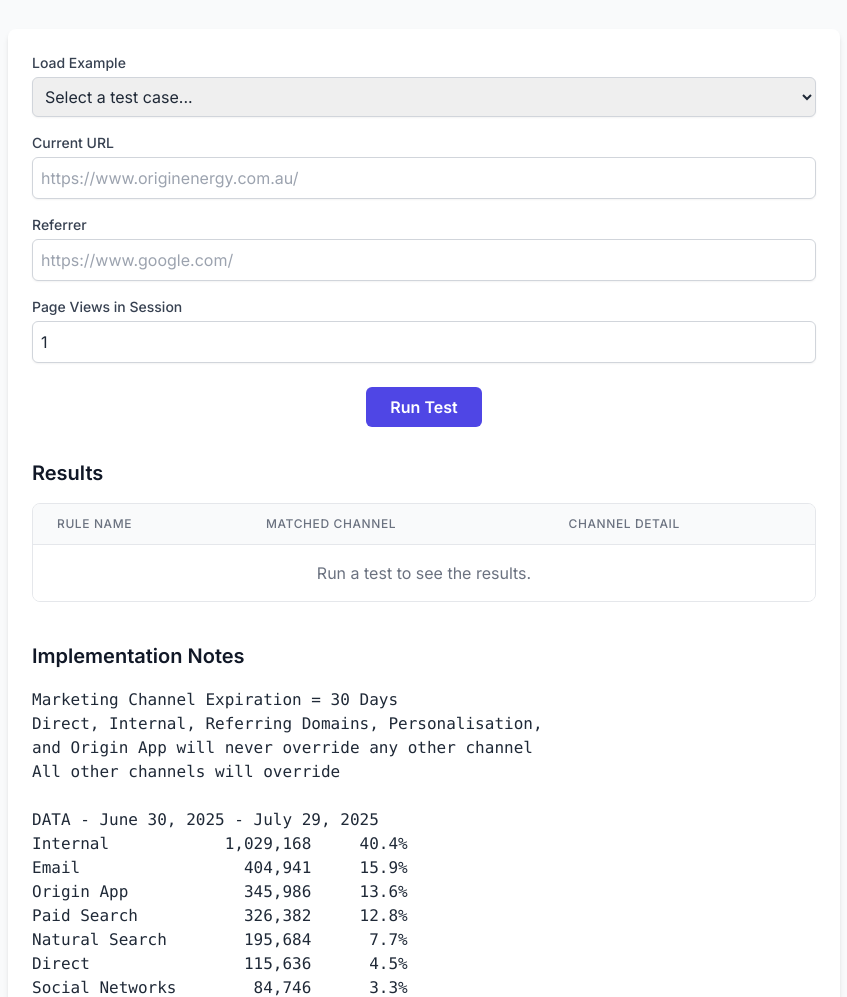
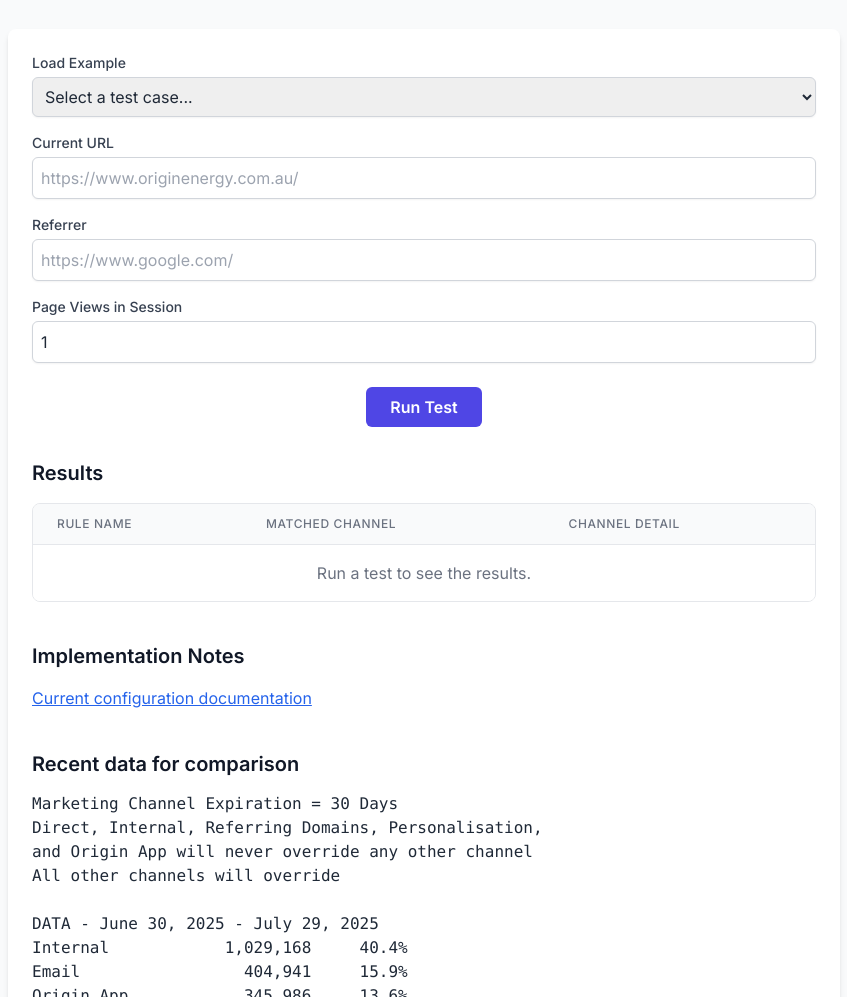
Before and after one commit to maxisdigital/origin-marketing-channels, a website with bundled scripts: page index.html in a window 1280 px wide. Shown: the part 103-1100 px from the top of the page, without its empty margins (216-1063 px from the left). Built offline with nearby package versions, Linux system fonts and the light colour scheme.

Commit message:
Added link to documentation

```diff
--- a/index.html
+++ b/index.html
@@ -137,6 +137,8 @@
           </div>
         </div>
         <h2 class="headroom text-xl font-semibold text-gray-900 mb-4">Implementation Notes</h2>
+		<p><a href="./marketing_channel_configuration.pdf">Current configuration documentation</a></p>
+		<h3 class="headroom text-xl font-semibold text-gray-900 mb-3">Recent data for comparison</h3>
 <pre>
 Marketing Channel Expiration = 30 Days
 Direct, Internal, Referring Domains, Personalisation,
--- a/styles.css
+++ b/styles.css
@@ -14,3 +14,13 @@ pre {
 .headroom {
   padding-top: 2em;
 }
+a {
+  color: #2563eb; /* Tailwind's indigo-600 */
+  text-decoration: underline;
+  cursor: pointer;
+  transition: color 0.2s;
+}
+a:hover {
+  color: #2563eb; /* Tailwind's indigo-800 */
+  text-decoration: underline;
+}
```
Also changed, not shown: 1 other file.
